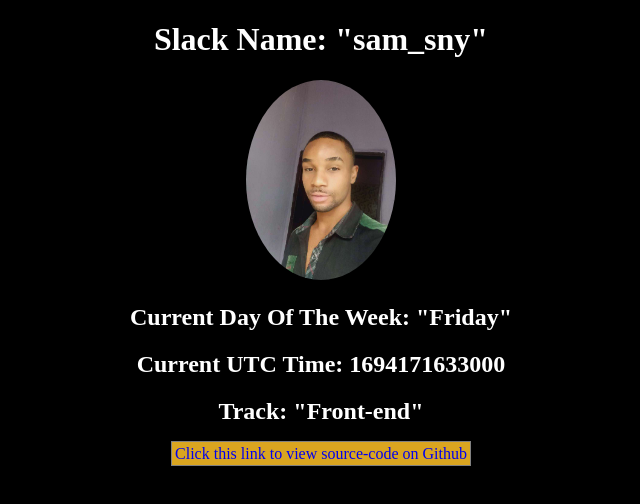
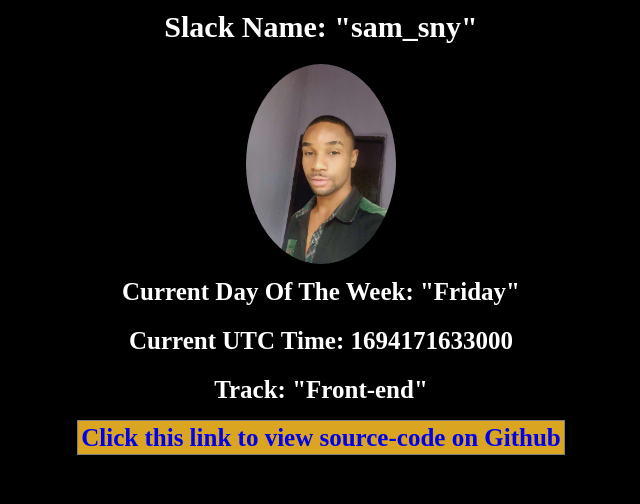
Before and after one commit to sam-sny/Zuri-Internship, a plain HTML site: page index.html in a window 1280 px wide. Shown: the whole page, without its empty margins (319-959 px from the left). Drawn offline with Linux system fonts and the light colour scheme.

Commit message:
latest commit

```diff
--- a/details.css
+++ b/details.css
@@ -5,7 +5,6 @@ body {
 
 
 .view {
-    max-height: 1vh;
     text-align: center;
     color: white;
 }
@@ -22,3 +21,182 @@ body {
     padding: 3px;
     background-color: goldenrod;
 }
+
+/* Xtra-small devices */
+@media (min-width: 306px) {
+    .view {
+       height: 100vh;
+       font-weight: bolder;
+    }
+
+    .slack_name{
+       font-size: 100px;
+       margin-top: 100px;
+    }
+
+    .slack_track{
+        font-size: 80px;
+        margin-top: 100px;
+    }
+
+    .slack_day{
+       font-size: 80px;
+       margin-top: 100px;
+    }
+
+    .slack_time{
+       font-size: 80px;
+       margin-top: 100px;
+    }
+
+    .source_code_link {
+        font-size: 30px;
+        text-decoration: none;
+        border: 1px solid grey;
+        padding: 3px;
+        background-color: goldenrod;
+    }
+}
+
+/* Small devices */
+@media (min-width: 576px) {
+     .view {
+        height: 100vh;
+        font-weight: bolder;
+     }
+
+     .slack_name{
+        font-size: 100px;
+
+     }
+
+     .slack_day{
+        font-size: 80px;
+
+     }
+     .slack_time{
+        font-size: 80px;
+
+     }
+
+     .slack_track{
+        font-size: 80px;
+
+    }
+
+     .source_code_link {
+        font-size: 40px;
+        text-decoration: none;
+        border: 1px solid grey;
+        padding: 3px;
+        background-color: goldenrod;
+    }
+}
+
+/* Medium devices */
+@media (min-width: 768px) {
+    .view {
+        height: 50vh;
+        font-weight: bolder;
+    }
+
+    .slack_name{
+        font-size: 80px;
+
+     }
+
+     .slack_day{
+        font-size: 50px;
+
+     }
+     .slack_time{
+        font-size: 50px;
+
+     }
+
+     .slack_track{
+        font-size: 50px;
+
+    }
+
+     .source_code_link {
+
+        font-size: 40px;
+        text-decoration: none;
+        border: 1px solid grey;
+        padding: 3px;
+        background-color: goldenrod;
+    }
+}
+
+
+/* Large devices */
+@media (min-width: 992px) {
+    .view {
+        height: 1vh;
+        font-weight: bolder;
+    }
+
+    .slack_name{
+        font-size: 40px;
+        margin-top: 10px;
+     }
+
+     .slack_day{
+        font-size: 30px;
+        margin-top: 10px;
+     }
+     .slack_time{
+        font-size: 30px;
+        margin-top: 10px;
+     }
+
+     .slack_track{
+        font-size: 30px;
+        margin-top: 10px;
+    }
+
+     .source_code_link {
+        font-size: 30px;
+        text-decoration: none;
+        border: 1px solid grey;
+        padding: 3px;
+        background-color: goldenrod;
+    }
+}
+
+
+/* X-Large Devices */
+@media (min-width: 1200px) {
+    .view {
+        height: 1vh;
+        font-weight: bolder;
+    }
+
+    .slack_name{
+        font-size: 30px;
+        margin-top: 10px;
+     }
+
+     .slack_day{
+        font-size: 25px;
+        margin-top: 10px;
+     }
+     .slack_time{
+        font-size: 25px;
+        margin-top: 10px;
+     }
+
+     .slack_track{
+        font-size: 25px;
+        margin-top: 10px;
+    }
+
+     .source_code_link {
+        font-size: 25px;
+        text-decoration: none;
+        border: 1px solid grey;
+        padding: 3px;
+        background-color: goldenrod;
+    }
+}
--- a/index.html
+++ b/index.html
@@ -7,12 +7,12 @@
 
     <body>
       <div class="view">
-        <h1 data-testid="sam_sny">Slack Name: "sam_sny"</h1>
+        <h1 class="slack_name" data-testid="sam_sny">Slack Name: "sam_sny"</h1>
         <img class="slack_image" src="slackDisplayImage.jpg" data-testid="slackDisplayImage"
              alt="sam_sny" max-width="100rem" height="200rem">
-        <h2 data-testid="Friday">Current Day Of The Week: "Friday"</h2>
-        <h2 data-testid="currentUTCTime" id="time"></h2>
-        <h2 data-testid="Front-end">Track: "Front-end"</h2>
+        <h2 class="slack_day" data-testid="Friday">Current Day Of The Week: "Friday"</h2>
+        <h2 class="slack_time" data-testid="currentUTCTime" id="time"></h2>
+        <h2 class="slack_track" data-testid="Front-end">Track: "Front-end"</h2>
         <a class="source_code_link" href="https://github.com/sam-sny/zuri_internship" target="_blank"
         data-testid="githubURL">Click this link to view source-code on Github</a>
       </div>
```
